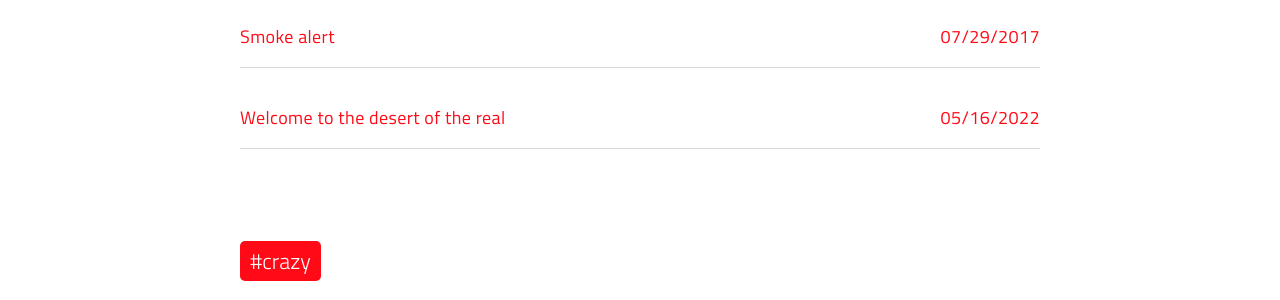
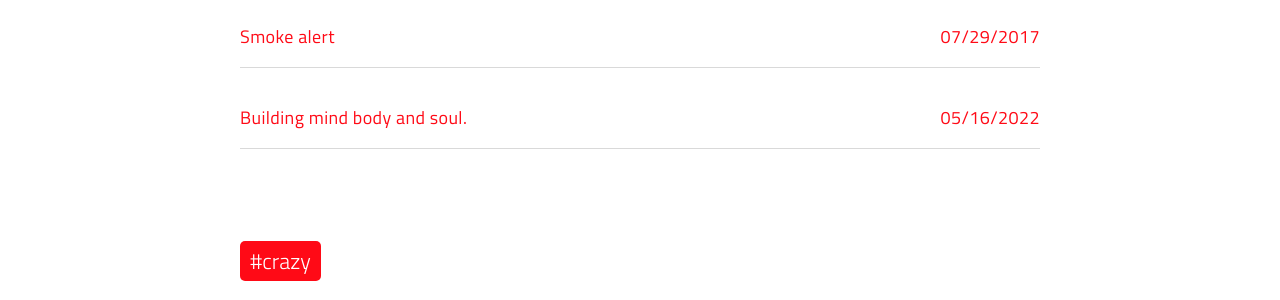
Before and after one commit to marv0/marv0.github.io, a Jekyll site: the page built from tags.html, in a window 1280 px wide and 900 px high, scrolled down 3734 px. Shown: the part 156-456 px from the top of the window. Built offline with Jekyll 4.4.1, drawn with Linux system fonts in a browser that asks for light colours; a script that is not in the unit is left out; some of the changed text lies outside the part shown.

Commit message:
Update 2010-01-01-welcome-to-the-desert-of-the-real.md

```diff
--- a/_posts/2010-01-01-welcome-to-the-desert-of-the-real.md
+++ b/_posts/2010-01-01-welcome-to-the-desert-of-the-real.md
@@ -1,7 +1,7 @@
 ---
 date: 2022-05-16T23:48:05.000Z
 layout: post
-title: Welcome to the desert of the real
+title: Building mind body and soul.
 subtitle: 'Lorem ipsum dolor sit amet, consectetur adipisicing elit.'
 description: >-
   Lorem ipsum dolor sit amet, consectetur adipisicing elit, sed do eiusmod
```
